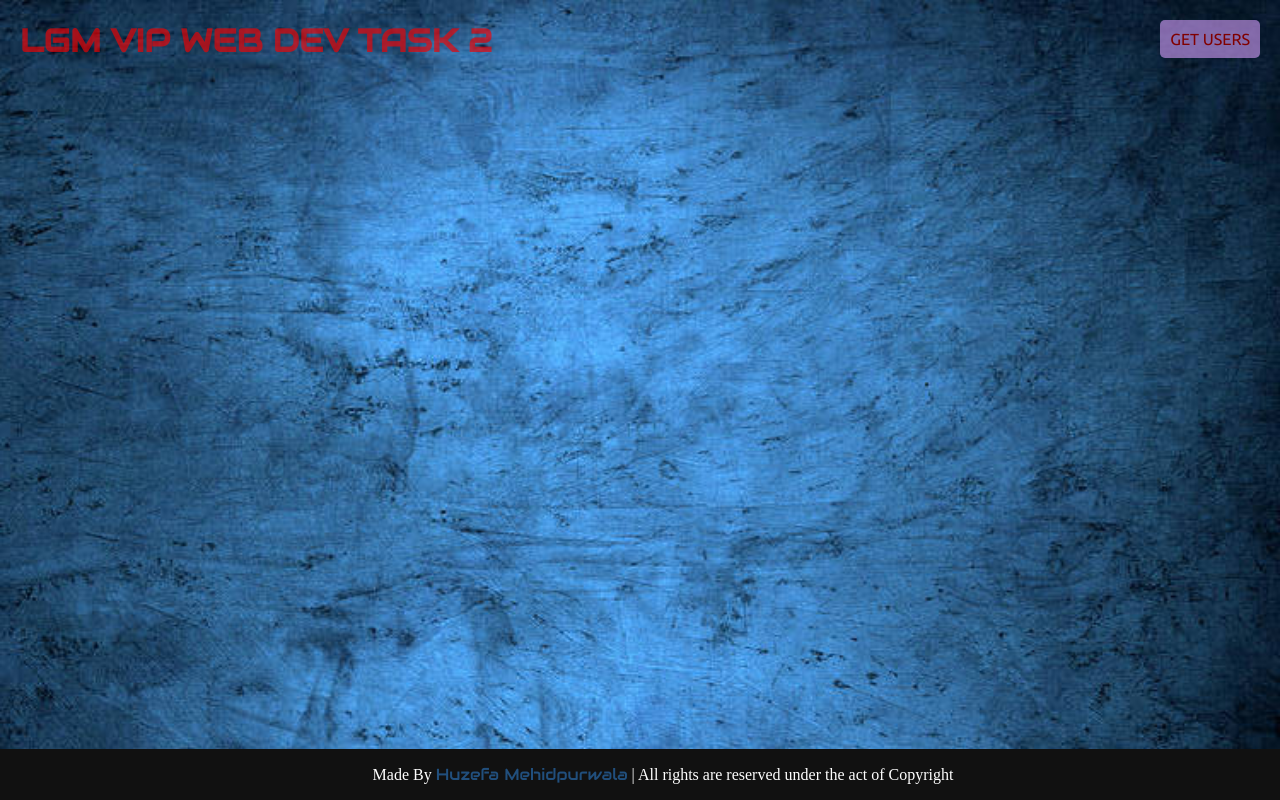
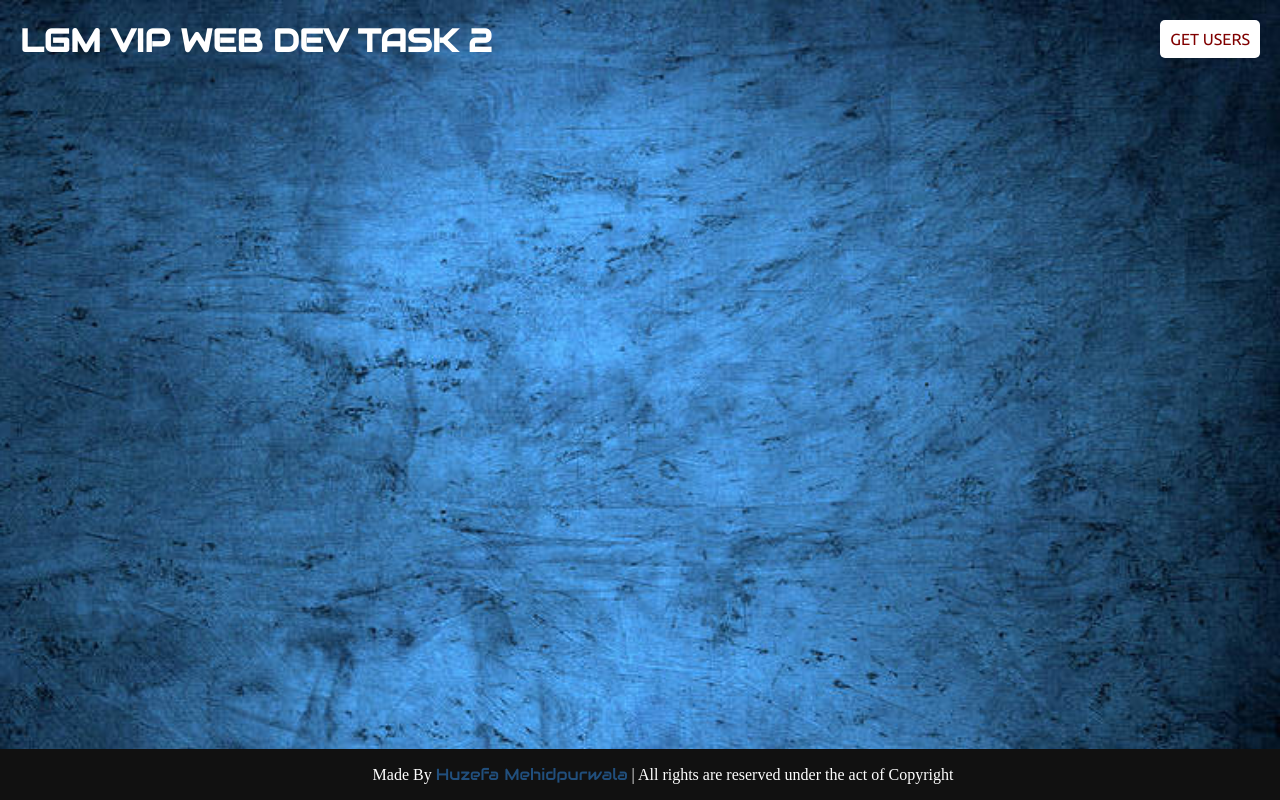
Before and after one commit to huzefamehidpurwala/React-App, a React (Create React App) app: page / in a window 1280 px wide. Built offline with nearby package versions, Linux system fonts and the light colour scheme.

Commit message:
New Updates

```diff
--- a/src/App.css
+++ b/src/App.css
@@ -20,13 +20,13 @@ body{
   }
   h1 {
     float: left;
-    color: #f50000a3;
+    color: #fff;
     font-family: Audiowide;
   }
   .btn {
     float: right;
     padding: 10px;
-    background-color: #c897f0a3;
+    background-color: #fff;
     cursor: pointer;
     border-radius: 5px;
   }
```
